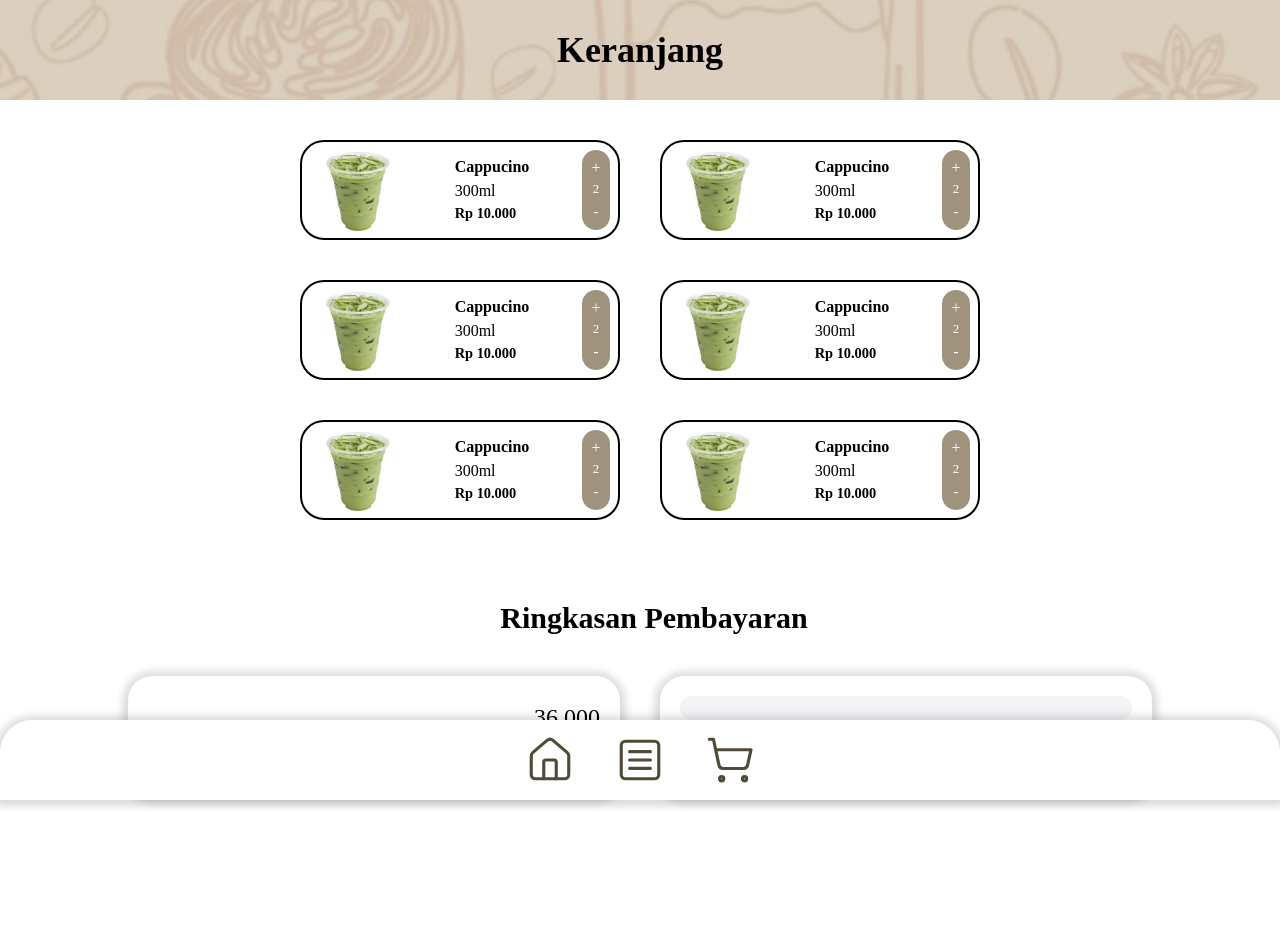
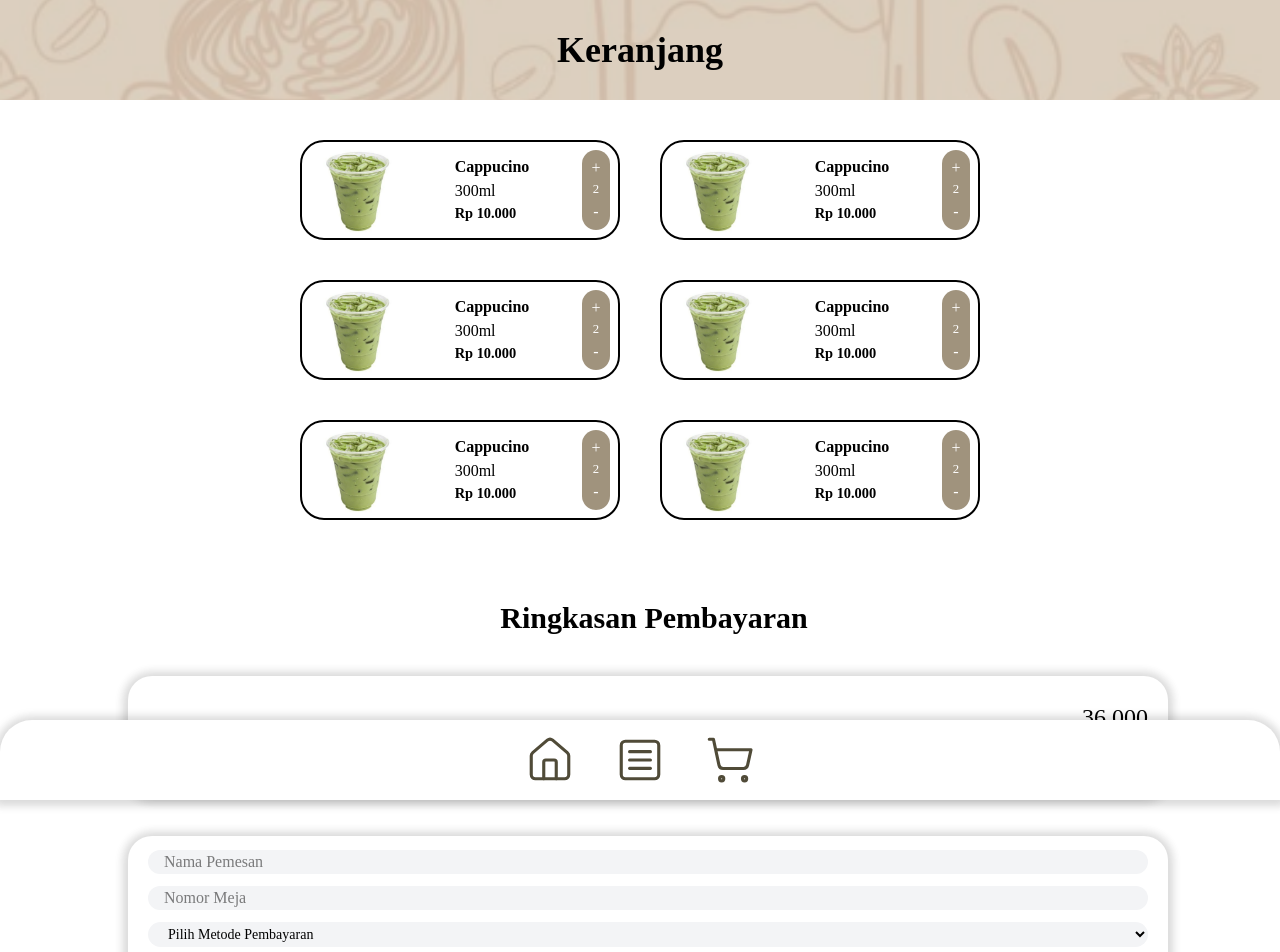
Before and after one commit to Inidapaa/kopisenja_app, a React (Vite) app: page /checkout in a window 1280 px wide. Shown: the top 952 px of the page. Built offline with nearby package versions, Linux system fonts and the light colour scheme.

Commit message:
Refactor Checkout component: enhance layout and form structure for improved user experience

```diff
--- a/src/pages/checkout.jsx
+++ b/src/pages/checkout.jsx
@@ -119,9 +119,9 @@ const Checkout = () => {
       <h1 className="ml-7 md:text-3xl text-2xl font-bold md:text-center text-start">
         Ringkasan Pembayaran
       </h1>
-      <div className="h-90 w-full my-10 px-9 md:px-10">
+      <div className="h-100 w-screen my-10 px-9 md:px-10">
         <div className=" mx-auto flex justify-center items-center h-auto pb-10">
-          <div className="grid md:grid-cols-2 gap-10 w-5xl">
+          <div className="grid gap-10 w-5xl">
             <div className="bg-white shadow-custom rounded-3xl flex justify-between items-center h-30 p-5">
               <h1 className="text-2xl">Total Pembayaran</h1>
               <div className="flex flex-col">
@@ -132,12 +132,31 @@ const Checkout = () => {
                 </span>
               </div>
             </div>
-            <form className="bg-white shadow-custom rounded-3xl justify-between items-center h-30 p-5">
-              <div className="flex flex-col gap-3">
-                <input type="text" className=" rounded-2xl bg-gray-100 px-4" />
-                <input type="text" className=" rounded-2xl bg-gray-100 px-4" />
+            <form className="bg-white flex flex-col shadow-custom rounded-3xl justify-center items-center h-39 p-5">
+              <div className="flex flex-col gap-3 mb-2">
+                <input
+                  type="text"
+                  className="  rounded-2xl bg-gray-100 px-4"
+                  placeholder="Nama Pemesan"
+                />
+                <input
+                  type="text"
+                  className=" rounded-2xl bg-gray-100 px-4"
+                  placeholder="Nomor Meja"
+                />
+                <select
+                  name="payment"
+                  id=""
+                  className="rounded-2xl bg-gray-100 px-4 text-sm py-1 md:w-250"
+                >
+                  <option value="">Pilih Metode Pembayaran</option>
+                  <option value="tunai">Tunai</option>
+                  <option value="qris">QRIS</option>
+                </select>
               </div>
-              <button>Bayar Sekarang</button>
+              <button className="bg-green-300 w-50 h-5  md:w-100  md:h-10 hover:bg-green-600 transition flex items-center justify-center rounded-3xl ">
+                Bayar Sekarang
+              </button>
             </form>
           </div>
         </div>
```
